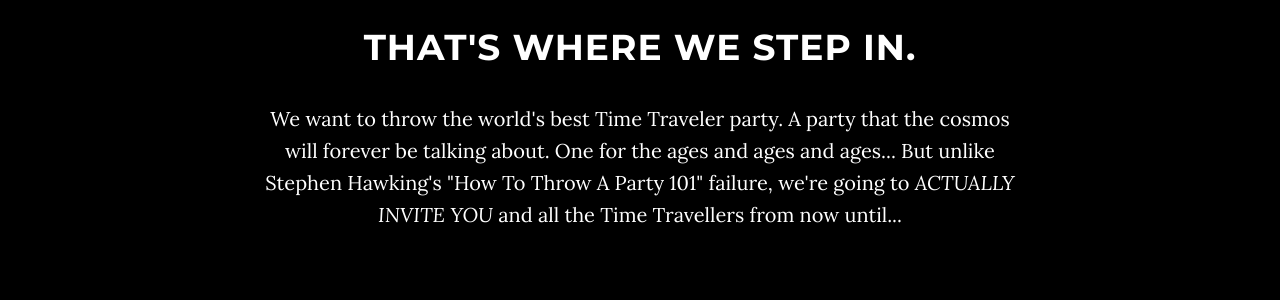
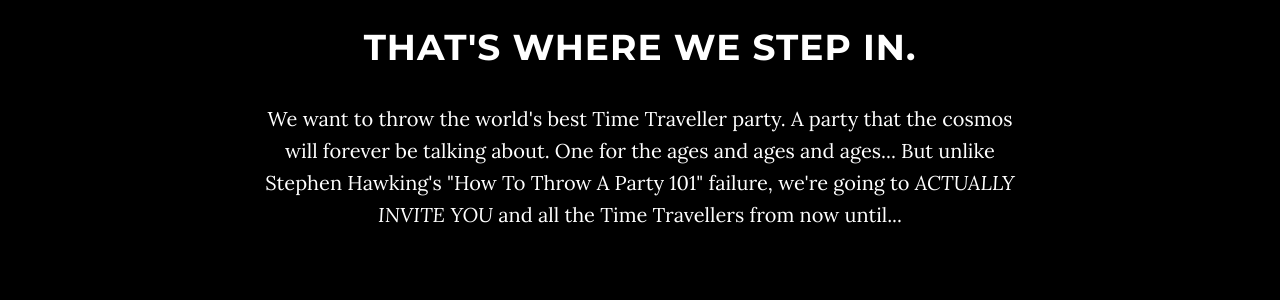
Before and after one commit to timetravelparty/timetravelparty.github.io, a Jekyll site: the page built from index.html, in a window 1280 px wide and 900 px high, scrolled down 2111 px. Shown: the part 154-454 px from the top of the window. Built offline with Jekyll 4.4.1, drawn with Linux system fonts in a browser that asks for light colours.

Commit message:
traveller

```diff
--- a/_includes/about.html
+++ b/_includes/about.html
@@ -21,7 +21,7 @@
 
                 <h1>That's where we step in.</h1>
 
-                <p>We want to throw the world's best Time Traveler party. A party that the cosmos will forever be talking about. One for the ages and ages and ages... But unlike Stephen Hawking's "How To Throw A Party 101" failure, we're going to <em>ACTUALLY INVITE YOU</em> and all the Time Travellers from now until...<div style="font-size:80px">&infin;</div></p>
+                <p>We want to throw the world's best Time Traveller party. A party that the cosmos will forever be talking about. One for the ages and ages and ages... But unlike Stephen Hawking's "How To Throw A Party 101" failure, we're going to <em>ACTUALLY INVITE YOU</em> and all the Time Travellers from now until...<div style="font-size:80px">&infin;</div></p>
                 <hr>
             </div>
           </div>
```
